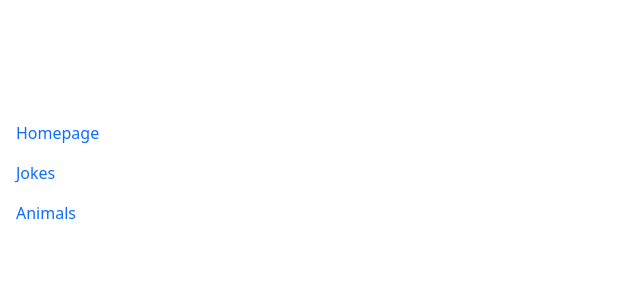
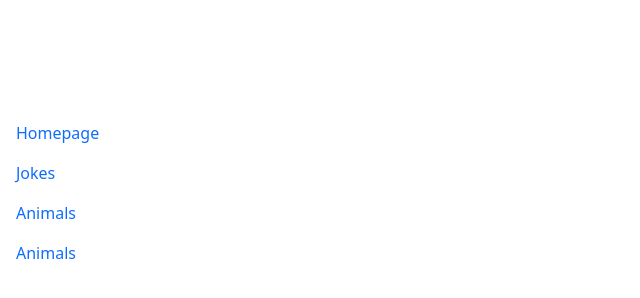
Before and after one commit to hunterstorm/frontEndGroupProject, a plain HTML site: page homepage.html in a window 1280 px wide. Shown: the whole page, without its empty margins (0-640 px from the left). Drawn offline with nearby package versions, Linux system fonts and the light colour scheme.

Commit message:
added new link

```diff
--- a/homepage.html
+++ b/homepage.html
@@ -20,6 +20,8 @@
             <a class="nav-link" aria-current="page" href="jokespage.html">Jokes</a>
             <li class="nav-item">
                 <a class="nav-link" aria-current="page" href="Animals.html">Animals</a>
+                <li class="nav-item">
+                  <a class="nav-link" aria-current="page" href="Animals.html">Animals</a>
 
         </li>
       </ul>
```
